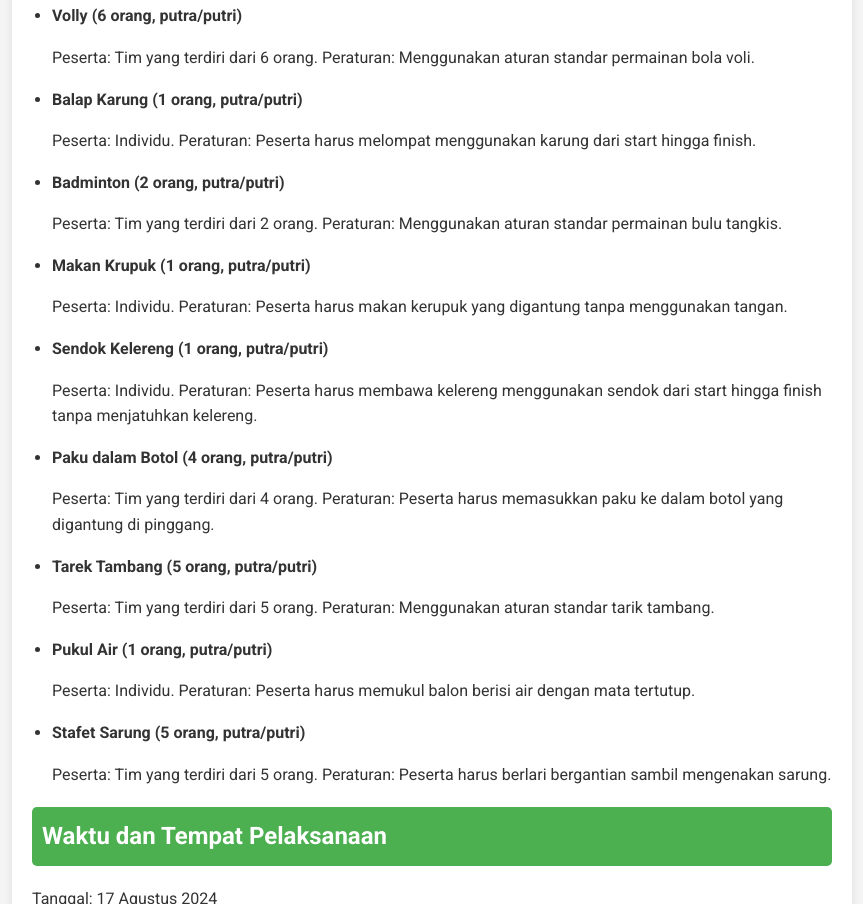
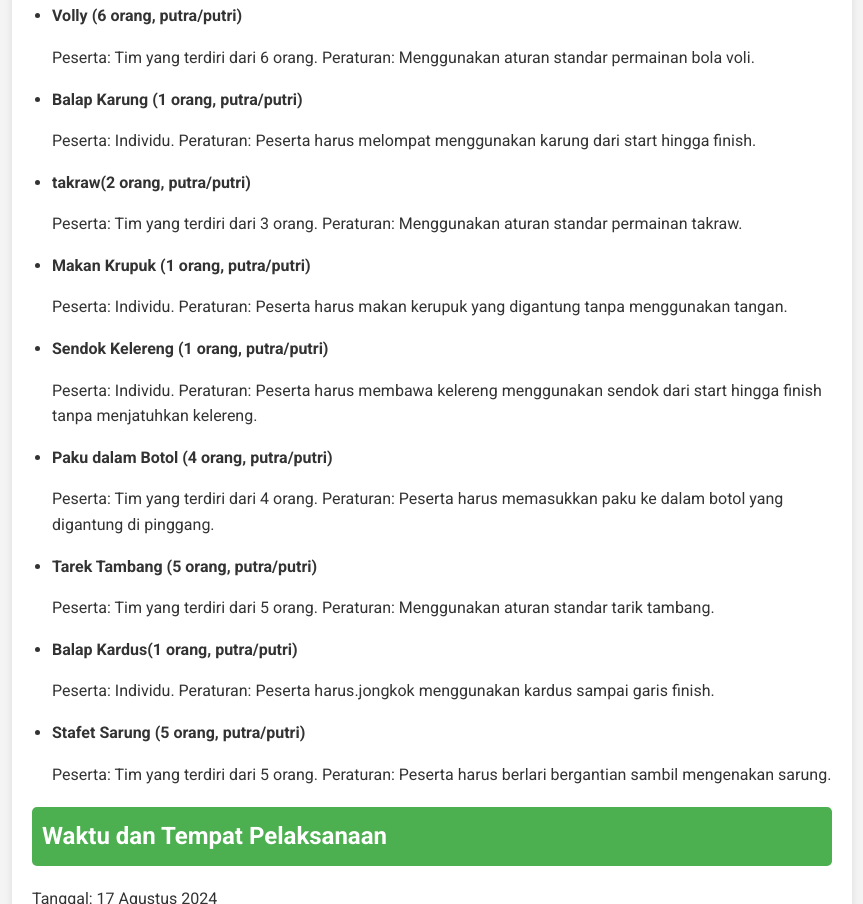
Before and after one commit to IMAMGGS/proposal17agustus, a plain HTML site: page index.html in a window 1280 px wide. Shown: the part 683-1587 px from the top of the page, without its empty margins (208-1071 px from the left). Drawn offline with Linux system fonts and the light colour scheme.

Commit message:
Update index.html

```diff
--- a/index.html
+++ b/index.html
@@ -37,8 +37,8 @@
                     <p>Peserta: Individu. Peraturan: Peserta harus melompat menggunakan karung dari start hingga finish.</p>
                 </li>
                 <li>
-                    <strong>Badminton (2 orang, putra/putri)</strong>
-                    <p>Peserta: Tim yang terdiri dari 2 orang. Peraturan: Menggunakan aturan standar permainan bulu tangkis.</p>
+                    <strong>takraw(2 orang, putra/putri)</strong>
+                    <p>Peserta: Tim yang terdiri dari 3 orang. Peraturan: Menggunakan aturan standar permainan takraw.</p>
                 </li>
                 <li>
                     <strong>Makan Krupuk (1 orang, putra/putri)</strong>
@@ -57,8 +57,8 @@
                     <p>Peserta: Tim yang terdiri dari 5 orang. Peraturan: Menggunakan aturan standar tarik tambang.</p>
                 </li>
                 <li>
-                    <strong>Pukul Air (1 orang, putra/putri)</strong>
-                    <p>Peserta: Individu. Peraturan: Peserta harus memukul balon berisi air dengan mata tertutup.</p>
+                    <strong>Balap Kardus(1 orang, putra/putri)</strong>
+                    <p>Peserta: Individu. Peraturan: Peserta harus.jongkok menggunakan kardus sampai garis finish.</p>
                 </li>
                 <li>
                     <strong>Stafet Sarung (5 orang, putra/putri)</strong>
```
